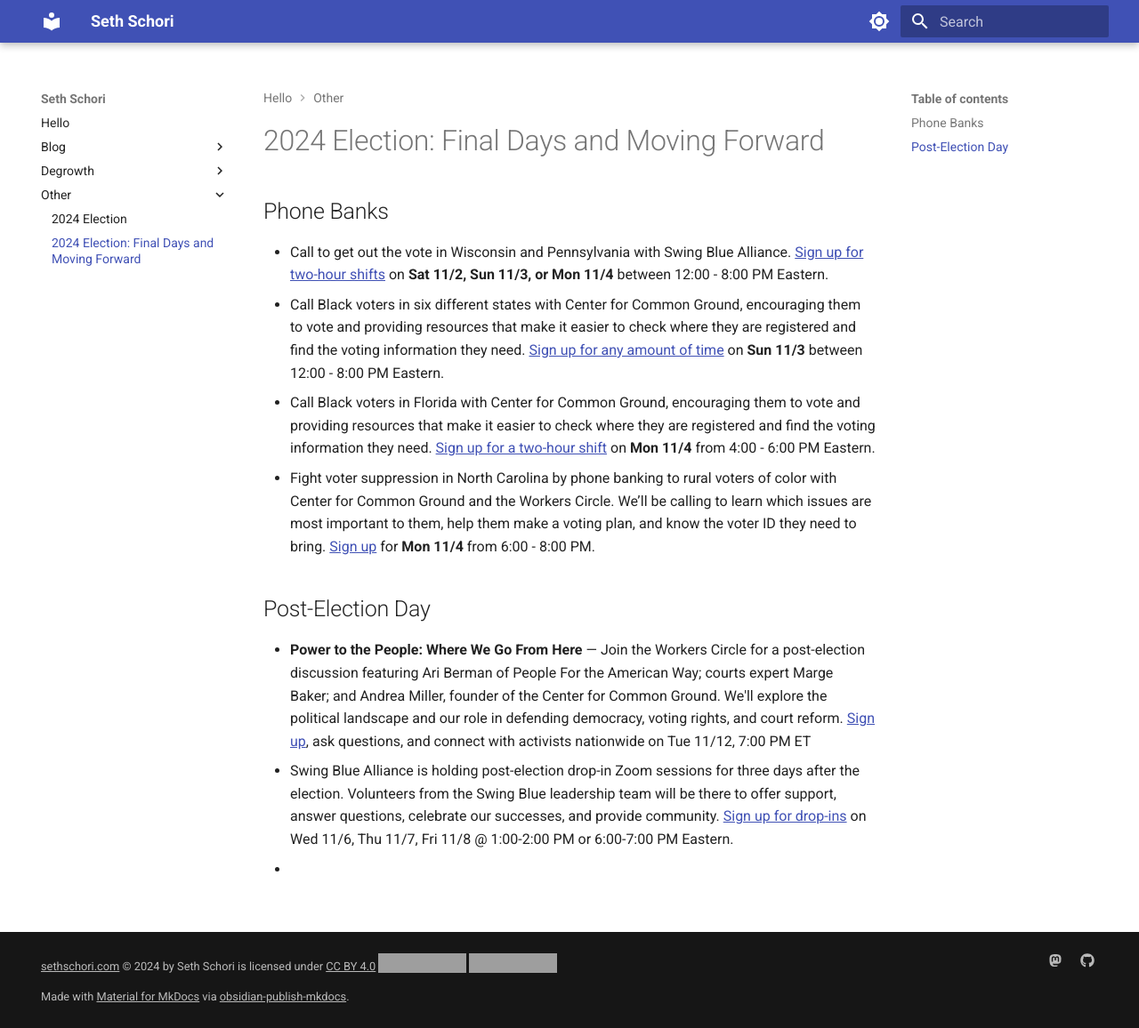
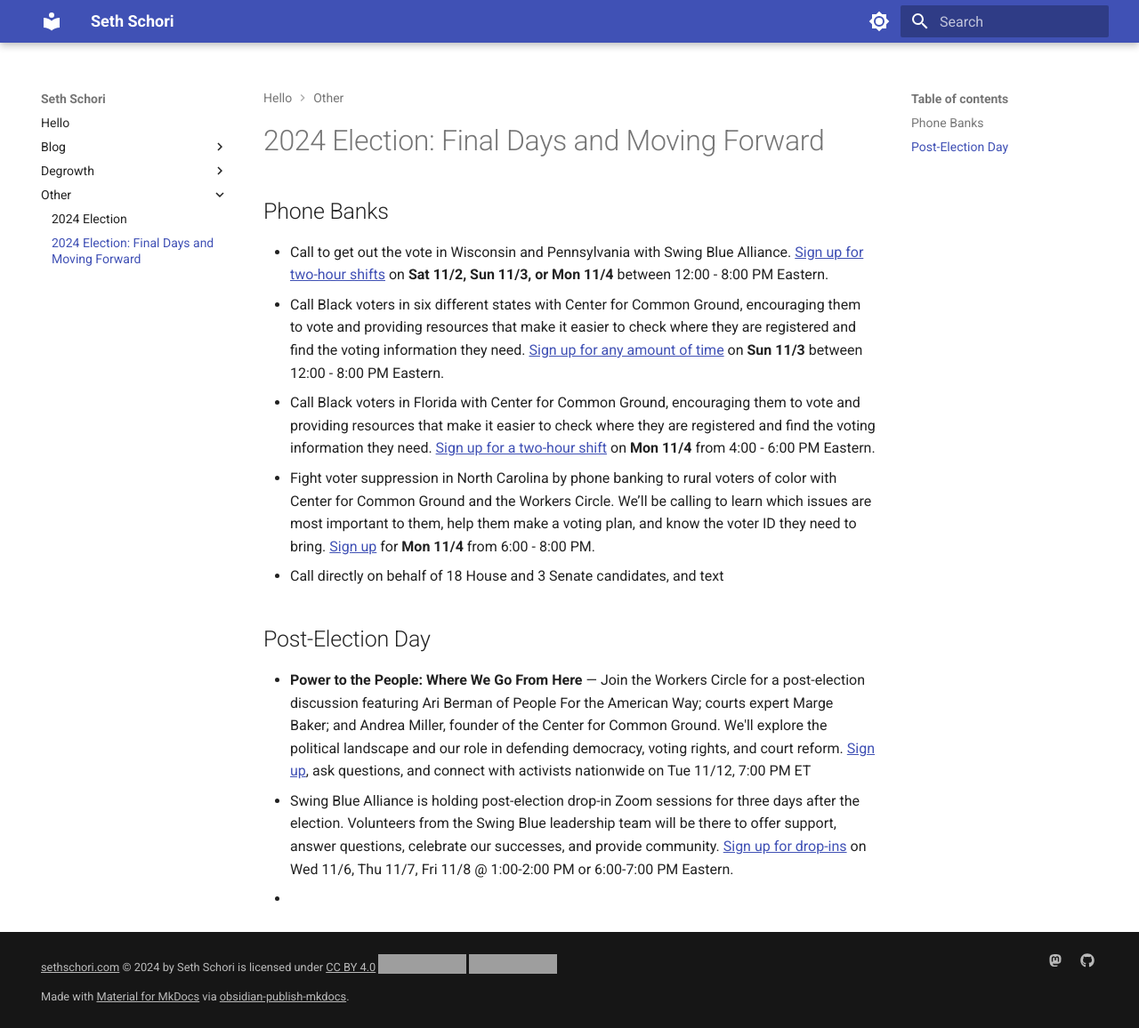
Before and after one commit to sethschori/sethschori.github.io, an MkDocs documentation site: the page built from docs/other/2024-election-ending.md, in a window 1280 px wide and 1156 px high. Shown: the whole window at 89% size. Built offline with MkDocs 1.6.1 and Material for MkDocs 9.7.7, drawn with Linux system fonts in a browser that asks for light colours; grey boxes are pictures that could not be loaded.

Commit message:
vault backup: 2024-11-02 09:25:16

```diff
--- a/docs/other/2024-election-ending.md
+++ b/docs/other/2024-election-ending.md
@@ -5,6 +5,7 @@
 - Call Black voters in six different states with Center for Common Ground, encouraging them to vote and providing resources that make it easier to check where they are registered and find the voting information they need. [Sign up for any amount of time](https://actionnetwork.org/events/callapalooza-november-3?source=direct_link&referrer=group-the-workers-circle) on **Sun 11/3** between 12:00 - 8:00 PM Eastern.
 - Call Black voters in Florida with Center for Common Ground, encouraging them to vote and providing resources that make it easier to check where they are registered and find the voting information they need. [Sign up for a two-hour shift](https://www.mobilize.us/cfcg-rov/event/709186/)  on **Mon 11/4** from 4:00 - 6:00 PM Eastern.
 - Fight voter suppression in North Carolina by phone banking to rural voters of color with Center for Common Ground and the Workers Circle. We’ll be calling to learn which issues are most important to them, help them make a voting plan, and know the voter ID they need to bring. [Sign up](https://us02web.zoom.us/meeting/register/tZwsdOmhpjMoGtTCZ2povk3lxDJSgdvVBvk0#/registration) for **Mon 11/4** from 6:00 - 8:00 PM.
+- Call directly on behalf of 18 House and 3 Senate candidates, and text
 ## Post-Election Day
 - **Power to the People: Where We Go From Here** — Join the Workers Circle for a post-election discussion featuring Ari Berman of People For the American Way; courts expert Marge Baker; and Andrea Miller, founder of the Center for Common Ground. We'll explore the political landscape and our role in defending democracy, voting rights, and court reform. [Sign up](https://us02web.zoom.us/meeting/register/tZMpdu6pqDwtH9XIzrp7nk2s51HqZesarWsd#/registration), ask questions, and connect with activists nationwide on Tue 11/12, 7:00 PM ET
 - Swing Blue Alliance is holding post-election drop-in Zoom sessions for three days after the election. Volunteers from the Swing Blue leadership team will be there to offer support, answer questions, celebrate our successes, and provide community. [Sign up for drop-ins](https://www.mobilize.us/swingbluealliance/event/740136/) on Wed 11/6, Thu 11/7, Fri 11/8 @ 1:00-2:00 PM or 6:00-7:00 PM Eastern.
```
